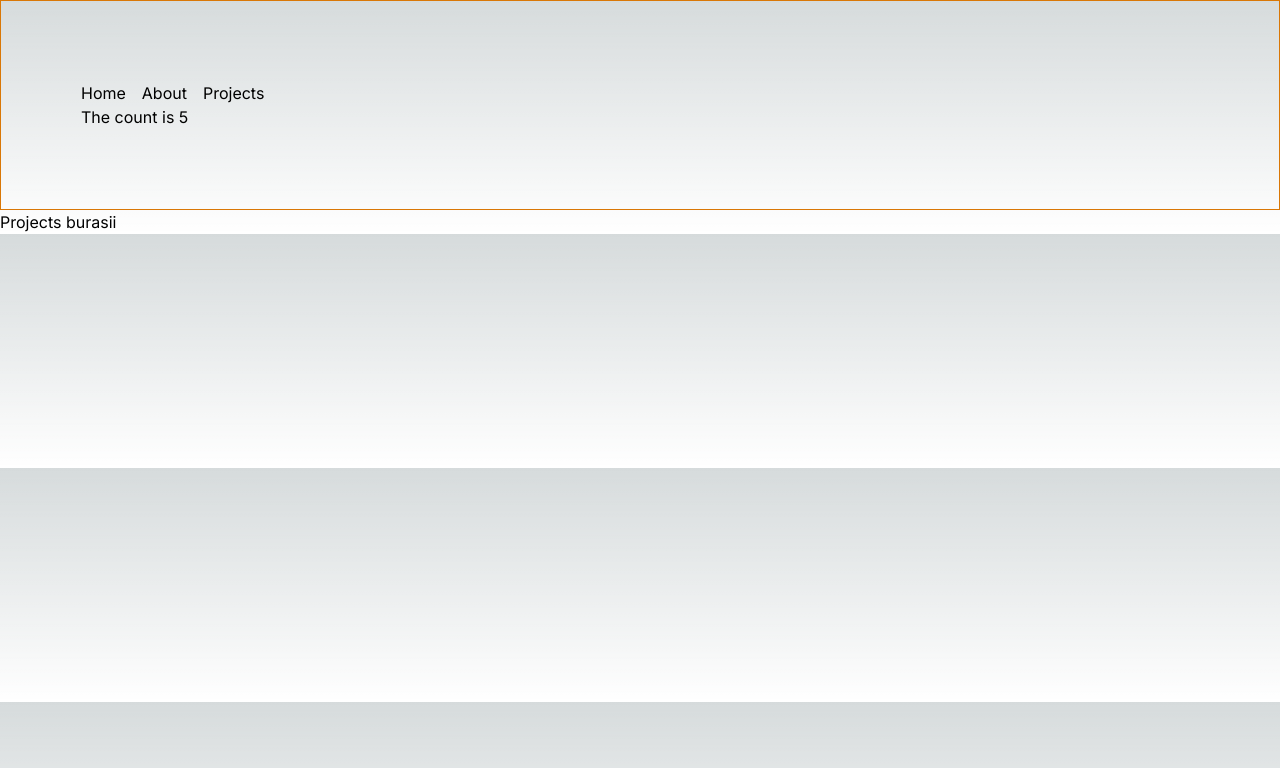
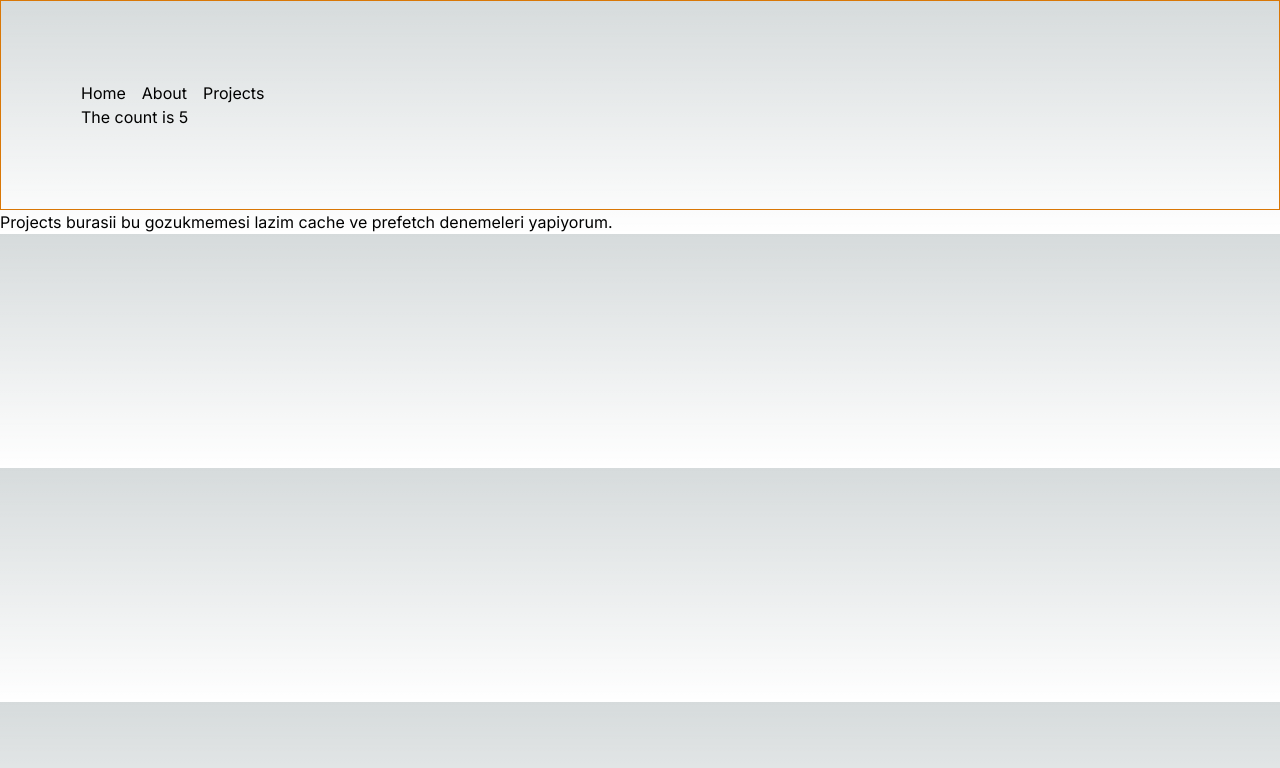
Before and after one commit to tascagdas/tascagdas-blog-portfolio, a Next.js app: page /about/projects in a window 1280 px wide. Shown: the top 768 px of the page. Built offline with nearby package versions, Linux system fonts and the light colour scheme.

Commit message:
cache ve pre fetch denemeleri icin. fakat gitignorda kalan build dosyalari var. default ozellikler test edildi. (basit)

```diff
--- a/app/about/projects/page.js
+++ b/app/about/projects/page.js
@@ -1,5 +1,5 @@
 export default function ProjectsPage() {
     return (<>
-    Projects burasii
+    Projects burasii bu gozukmemesi lazim cache ve prefetch denemeleri yapiyorum.
     </>)
 }
```
